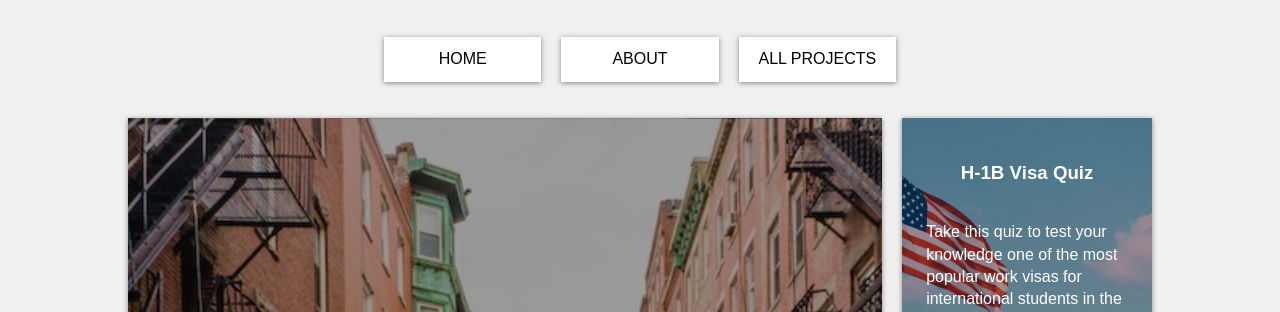
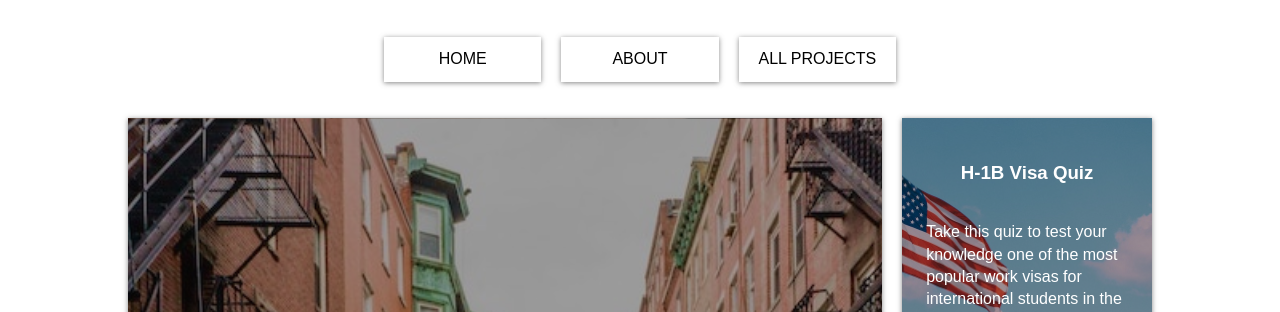
Before and after one commit to GlobalObserver/GlobalObserver.github.io, a plain HTML site: page index.html in a window 1280 px wide. Shown: the part 191-503 px from the top of the page. Drawn offline with nearby package versions, Linux system fonts and the light colour scheme.

Commit message:
Change background color

```diff
--- a/style.css
+++ b/style.css
@@ -35,7 +35,6 @@ body {
   margin-right: 10%;
   background: #ffffff;
   line-height: 1.4;
-  background-color: #F0F0F0;
 }
 
 .btn {
```
